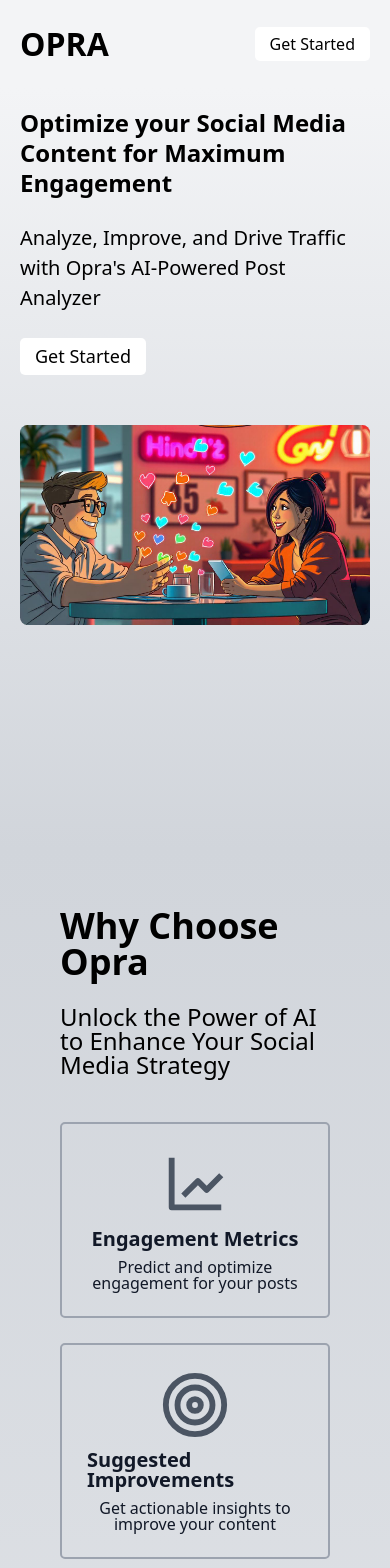
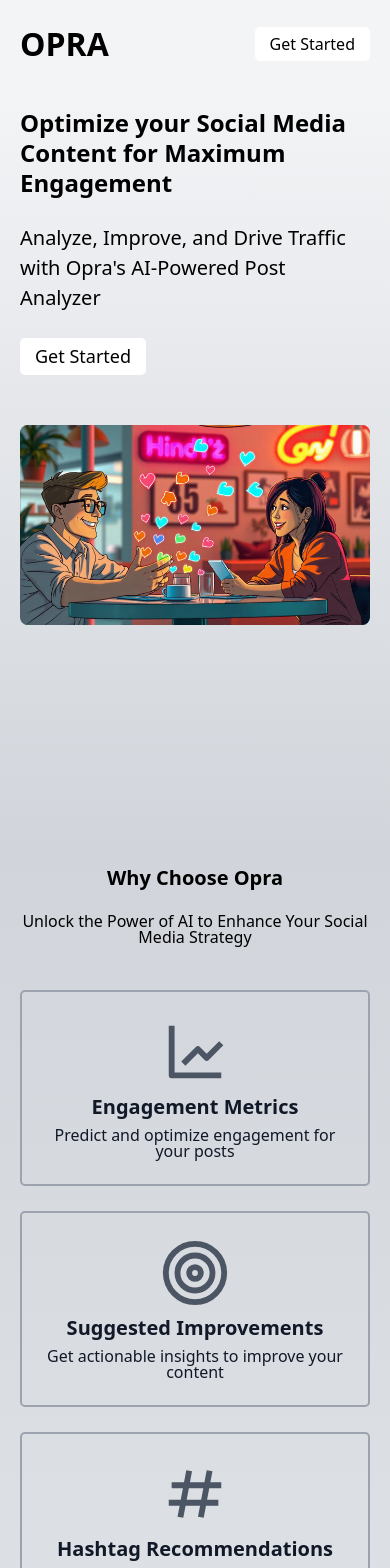
Before and after one commit to Orisabiyi/syntheos, a React (Vite) app: page / in a window 390 px wide. Shown: the top 1568 px of the page. Built offline with nearby package versions, Linux system fonts and the light colour scheme.

Commit message:
style: optimize ChooseOpra component for different screen sizes

```diff
--- a/src/components/ChooseOpra.jsx
+++ b/src/components/ChooseOpra.jsx
@@ -8,10 +8,12 @@ export default function ChooseOpra() {
   return (
     <section
       id="why-choose-opra"
-      className="flex flex-col items-center gap-10 p-24 bg-gradient-to-b from-gray-300 to-gray-100"
+      className="flex flex-col items-center gap-10 p-8 lg:p-24 bg-gradient-to-b from-gray-300 to-gray-100"
     >
-      <h2 className="text-36 font-semibold leading-none">Why Choose Opra</h2>
-      <h4 className="text-24 font-medium mb-8 leading-none">
+      <h2 className="text-20 sm:text-22 lg:text-36 font-semibold leading-none">
+        Why Choose Opra
+      </h2>
+      <h4 className="text-16 sm:text-18 text-center lg:text-24 font-medium mb-8 leading-none">
         Unlock the Power of AI to Enhance Your Social Media Strategy
       </h4>
 
@@ -19,7 +21,7 @@ export default function ChooseOpra() {
         {features.map((feature, index) => (
           <li
             key={index}
-            className="p-10 rounded-lg border-gray-400 border-2 hover:border-gray-500 hover:rounded-2xl flex flex-col items-center justify-center gap-4 transition-all duration-1000 ease-in-out cursor-pointer"
+            className="p-10 rounded-lg border-gray-400 border-2 hover:border-gray-500 hover:rounded-2xl flex flex-col items-center justify-center gap-4 text-center transition-all duration-1000 ease-in-out cursor-pointer"
           >
             {feature.title === "Engagement Metrics" && (
               <BiLineChart size={70} className="text-gray-600" />
```
